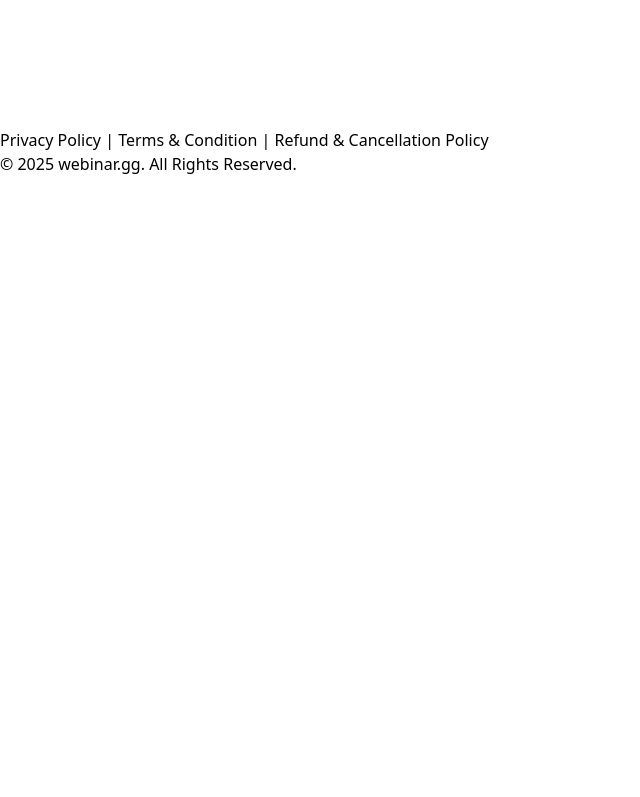
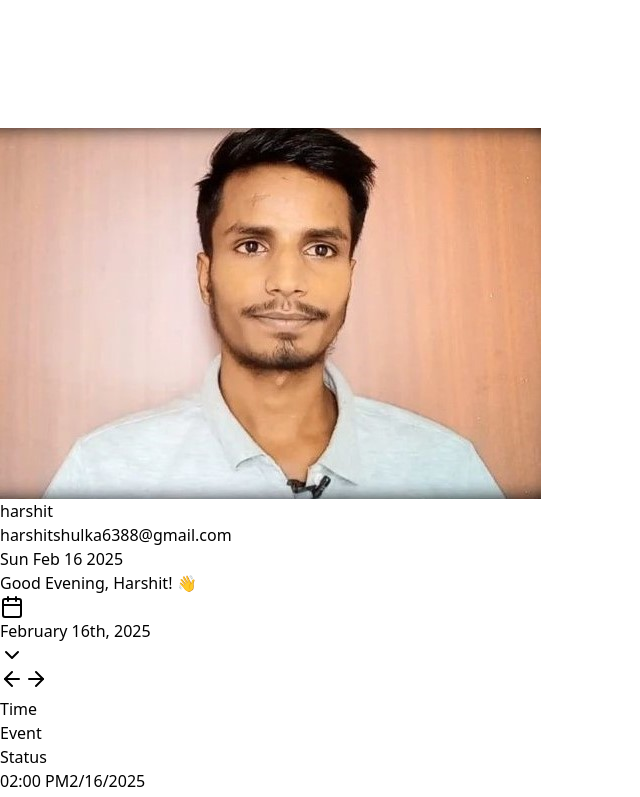
Before and after one commit to harshitduttshukla/webinar, a React (Vite) app: page / in a window 1280 px wide. Shown: the part 6440-7237 px from the top of the page, without its empty margins (0-640 px from the left). Before the commit the page ends 6616 px from the top, so only its background shows below. Built offline with nearby package versions, Linux system fonts and the light colour scheme.

Commit message:
add home

```diff
--- a/src/App.tsx
+++ b/src/App.tsx
@@ -15,6 +15,7 @@ function App() {
           <Route path="UserManagement" element={<UserManagement />} />
           <Route path="PaymentsBilling" element={<PaymentsBilling />} />
           <Route path = "Home" element = {<Homeview/>}/>
+          <Route path = "" element = {<Homeview/>}/>
         </Route>
       </Routes>
     </BrowserRouter>
```
